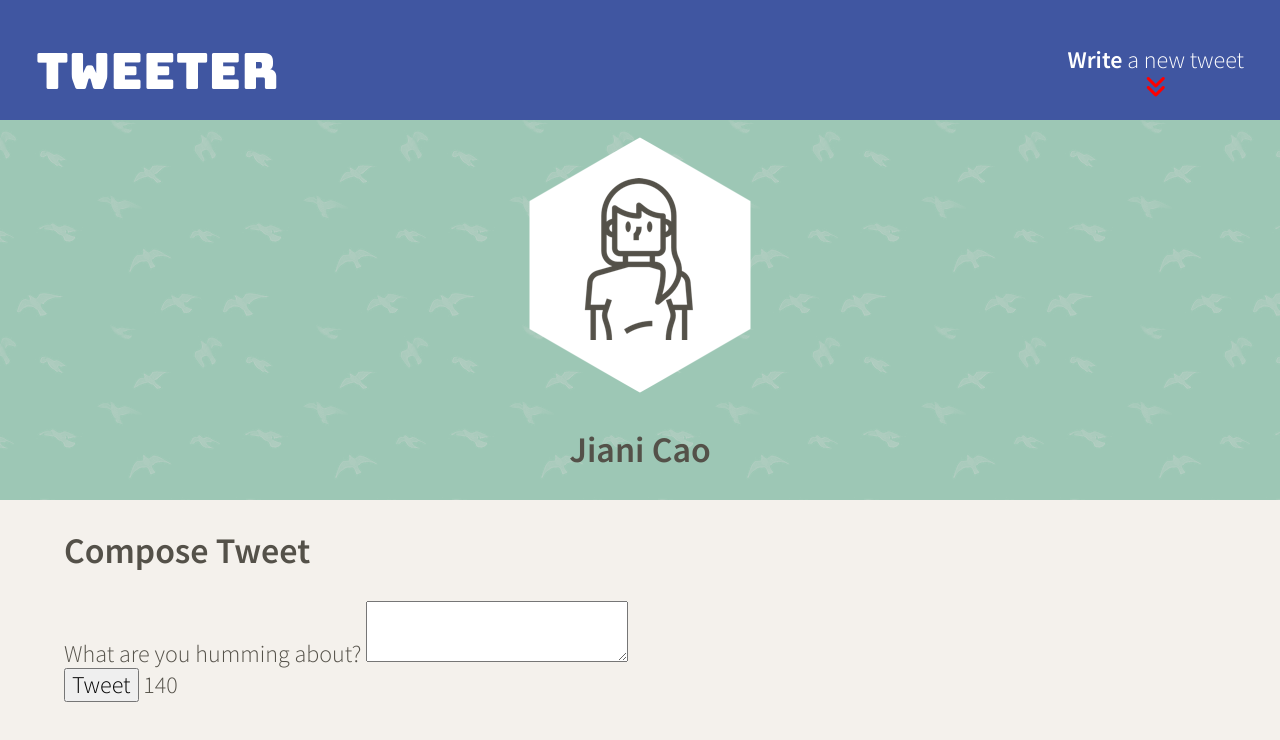
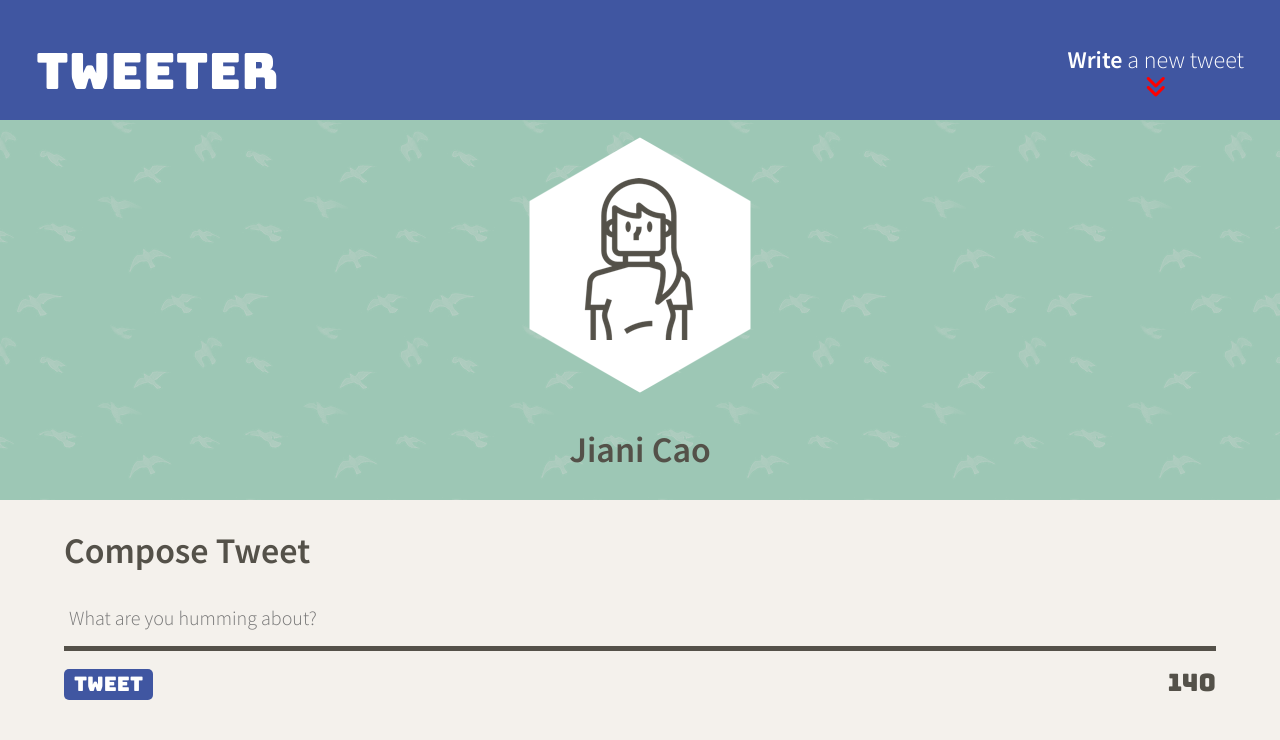
Before and after one commit to heyjiani/tweeter, a website: page public/index.html in a window 1280 px wide. Drawn offline with nearby package versions, Linux system fonts and the light colour scheme.

Commit message:
implement input tweet field

```diff
--- a/public/index.html
+++ b/public/index.html
@@ -14,6 +14,7 @@
     <link rel="stylesheet" href="/styles/layout.css" type="text/css" />
     <link rel="stylesheet" href="/styles/nav.css" type="text/css" />
     <link rel="stylesheet" href="/styles/header.css" type="text/css" />
+    <link rel="stylesheet" href="/styles/new-tweet.css" type="text/css" />
 
     <!-- External JS -->
     <script src="https://ajax.googleapis.com/ajax/libs/jquery/3.4.1/jquery.min.js"></script>
@@ -46,10 +47,10 @@
       <section class="new-tweet">
         <h2>Compose Tweet</h2>
         <form method="POST" action="/tweets">
-          <label for="tweet-text">What are you humming about?</label>
-          <textarea name="text" id="tweet-text"></textarea>
-          <div>
-            <button type="submit">Tweet</button>
+          <!-- <label for="tweet-text">What are you humming about?</label> -->
+          <textarea name="text" id="tweet-text" maxlength="140" placeholder="What are you humming about?"></textarea>
+          <div class="btn-and-counter">
+            <button type="submit" class="submit-button">Tweet</button>
             <output name="counter" class="counter" for="tweet-text">140</output>
           </div>
         </form>
--- /dev/null
+++ b/public/styles/new-tweet.css
@@ -0,0 +1,32 @@
+.submit-button {
+  background-color: #4056A1;
+  border: none;
+  color: #FFFFFF;
+  padding: 0.2em 0.5em 0.2em 0.5em;
+  font-family: "Bungee", sans-serif;
+  font-size: 20px;
+  text-align: center;
+  border-radius: 5px;
+}
+
+.submit-button:hover {
+  background-color: #556dba;
+}
+
+#tweet-text {
+  width: 100%;
+  height: 50px;
+  border: none;
+  padding: 5px;
+  border-bottom: 5px solid #545149;
+  background-color: #f4f1ec;
+  font-size: 20px;
+  resize: none;
+}
+
+.btn-and-counter {
+  font-family: "Bungee", sans-serif;
+  margin-top: 0.5em;
+  display: flex;
+  justify-content: space-between;
+}
```
